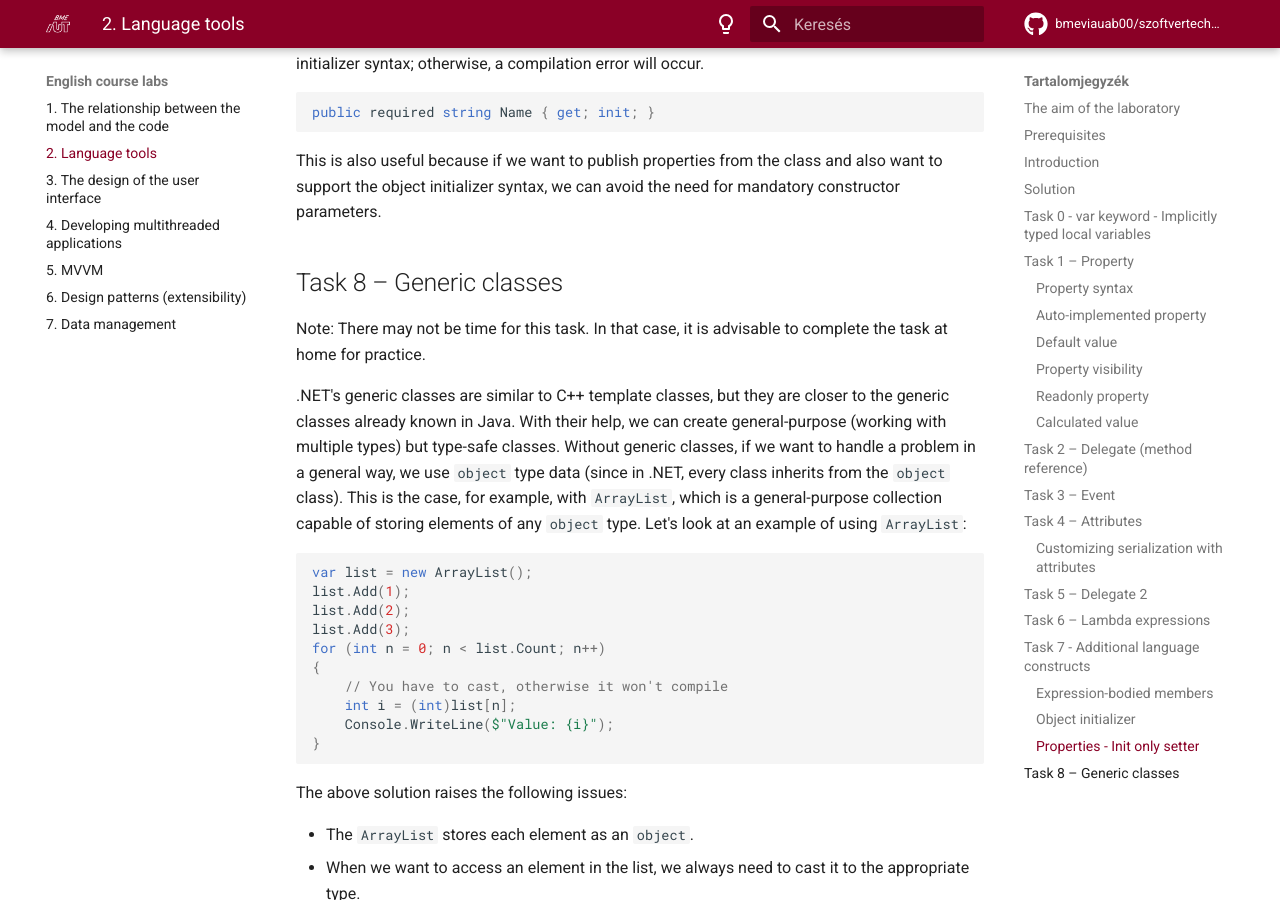
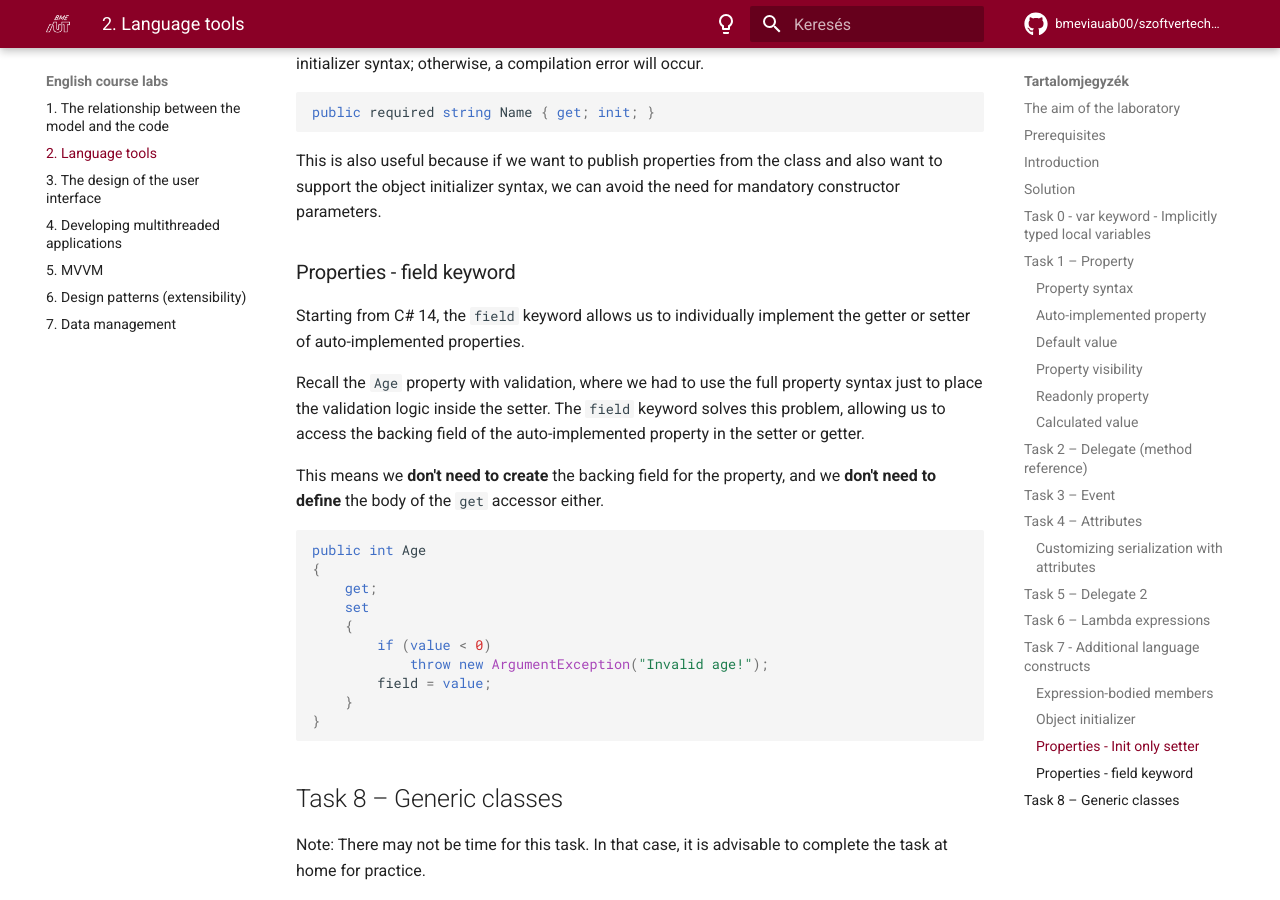
Before and after one commit to bmeviauab00/szoftvertechnikak, an MkDocs documentation site: the page built from docs/labor/2-nyelvi-eszkozok/index_eng.md, in a window 1280 px wide and 900 px high, scrolled down 18046 px. Built offline with MkDocs 1.6.1 and Material for MkDocs 9.7.7, drawn with Linux system fonts in a browser that asks for light colours; emoji names are drawn with the system emoji font; comment, search, counter and statistics services are not loaded; the version menu is left out.

Commit message:
Add field keyword subsection to English and German lab 2 documents
Co-authored-by: tibitoth <8333960+tibitoth@users.noreply.github.com>

````diff
--- a/docs/labor/2-nyelvi-eszkozok/index_eng.md
+++ b/docs/labor/2-nyelvi-eszkozok/index_eng.md
@@ -661,6 +661,28 @@ public required string Name { get; init; }
 
 This is also useful because if we want to publish properties from the class and also want to support the object initializer syntax, we can avoid the need for mandatory constructor parameters.
 
+### Properties - field keyword
+
+Starting from C# 14, the `field` keyword allows us to individually implement the getter or setter of auto-implemented properties.
+
+Recall the `Age` property with validation, where we had to use the full property syntax just to place the validation logic inside the setter.
+The `field` keyword solves this problem, allowing us to access the backing field of the auto-implemented property in the setter or getter.
+
+This means we **don't need to create** the backing field for the property, and we **don't need to define** the body of the `get` accessor either.
+
+```csharp
+public int Age
+{
+    get;
+    set
+    {
+        if (value < 0)
+            throw new ArgumentException("Invalid age!");
+        field = value;
+    }
+}
+```
+
 ## Task 8 – Generic classes
 
 Note: There may not be time for this task. In that case, it is advisable to complete the task at home for practice.
````
Also changed, not shown: docs/labor/2-nyelvi-eszkozok/index_ger.md (+21 -0 lines).
